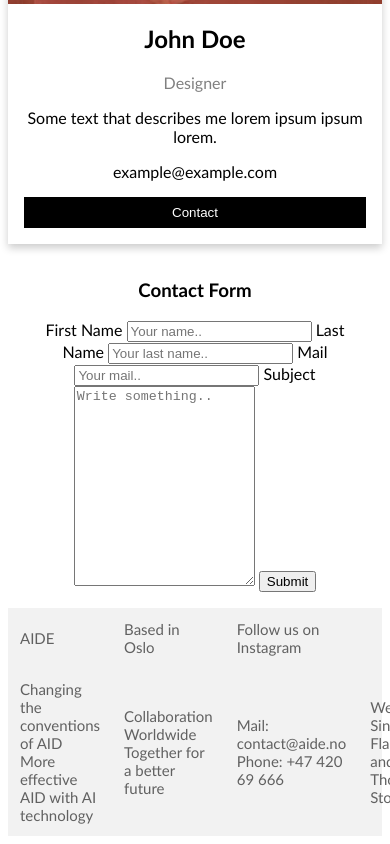
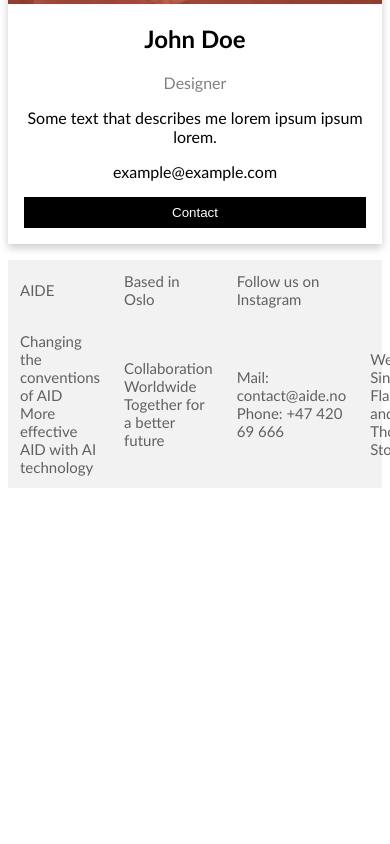
Before and after one commit to sindrefladvad/innovationcamp, a plain HTML site: page index.html in a window 390 px wide. Shown: the part 3699-4543 px from the top of the page. After the commit the page ends 4195 px from the top, so only its background shows below. Drawn offline with Linux system fonts and the light colour scheme.

```diff
--- a/index.html
+++ b/index.html
@@ -7,6 +7,7 @@
                 <title>AIDE AI for a better future</title>
                 <meta charset="utf-8">
                 <link rel="stylesheet" href="stylesheet.css">
+                <meta name="viewport" content="width=device-width, initial-scale=1.0">
             </head>
 
             <body>
@@ -114,28 +115,6 @@
               </div>
 
 
-              <h3>Contact Form</h3>
-
-<div class="container">
-  <form action="/action_page.php">
-    <label for="fname">First Name</label>
-    <input type="text" id="fname" name="firstname" placeholder="Your name..">
-
-    <label for="lname">Last Name</label>
-    <input type="text" id="lname" name="lastname" placeholder="Your last name..">
-
-    <label for="mail">Mail</label>
-    <input type="text" id="mail" name="mail" placeholder="Your mail..">
-
-
-
-    <label for="subject">Subject</label>
-    <textarea id="subject" name="subject" placeholder="Write something.." style="height:200px"></textarea>
-
-    <input type="submit" value="Submit">
-  </form>
-</div>
-
 </body>
 </html>
 
```
